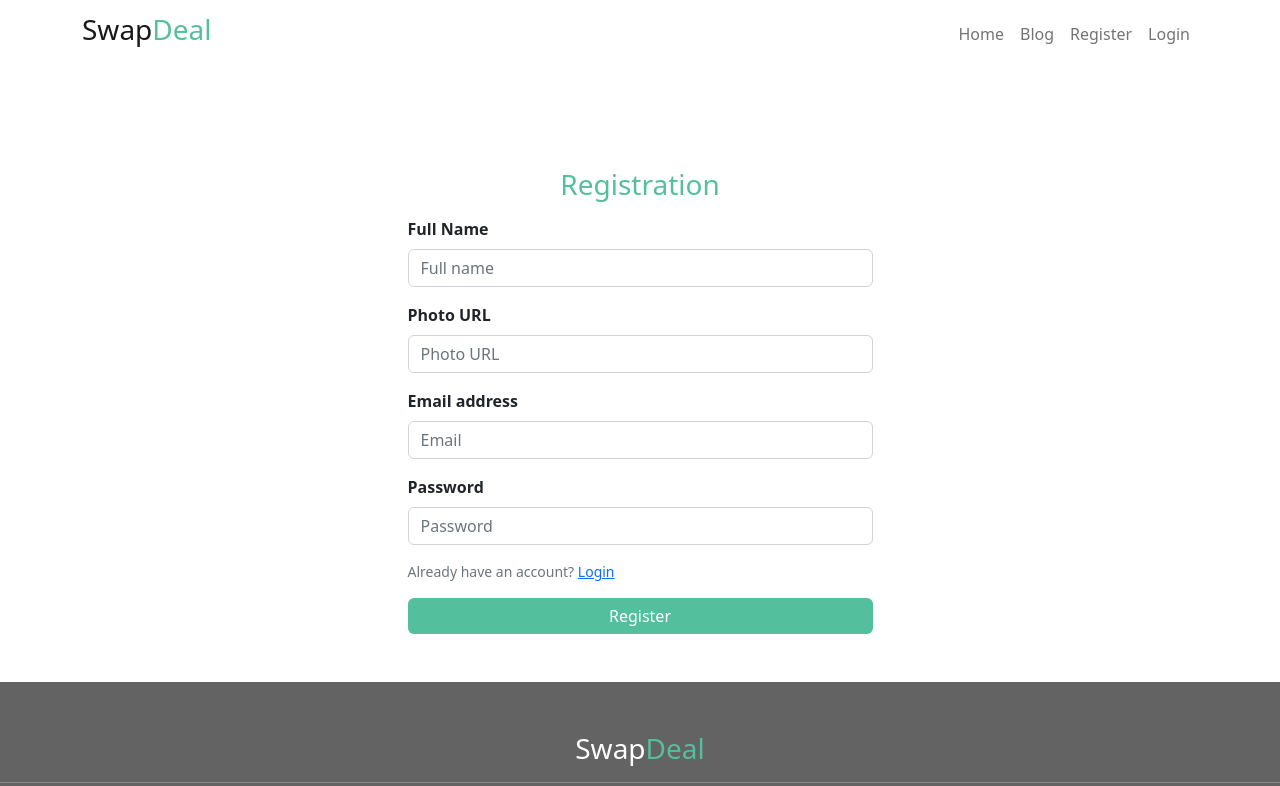
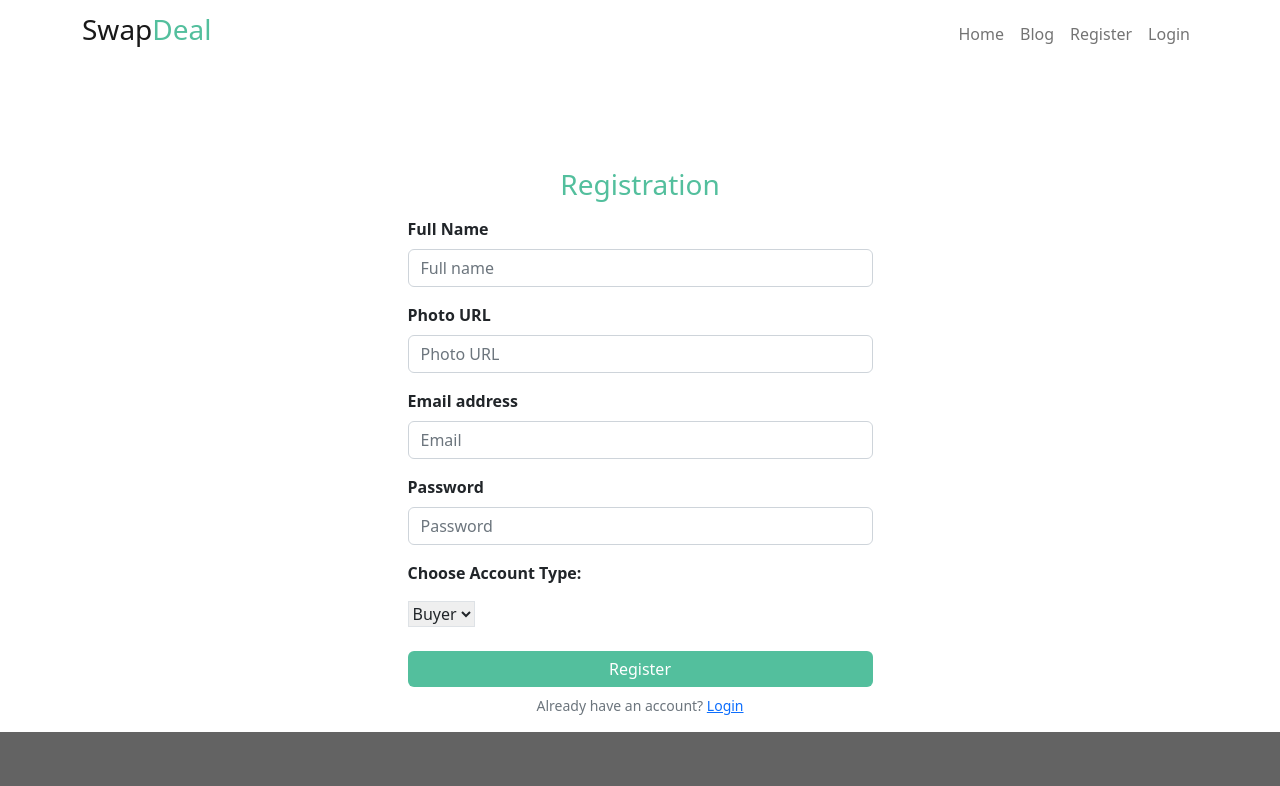
Before and after one commit to tasmia-rahman/swapdeal-client-side, a React (Create React App) app: page /register in a window 1280 px wide. Shown: the top 786 px of the page. Built offline with nearby package versions, Linux system fonts and the light colour scheme; no server answers.

Commit message:
save users done

```diff
--- a/src/pages/Login/Login/Login.js
+++ b/src/pages/Login/Login/Login.js
@@ -91,7 +91,7 @@ const Login = () => {
                     </div>
                 </Form>
                 <div className="d-flex justify-center mt-3 mb-5">
-                    <Button className="green-color w-1/2" onClick={handleGoogleSignIn} style={{ width: '500px' }} variant="success">
+                    <Button className="w-1/2 text-white" onClick={handleGoogleSignIn} style={{ width: '500px' }} variant="info">
                         Google
                     </Button>
                 </div>
--- a/src/pages/Login/Register/Register.js
+++ b/src/pages/Login/Register/Register.js
@@ -5,11 +5,12 @@ import Form from 'react-bootstrap/Form';
 import { Link } from 'react-router-dom';
 import { AuthContext } from '../../../contexts/AuthProvider/AuthProvider';
 import { Helmet } from 'react-helmet-async';
+import toast from 'react-hot-toast';
 
 const Register = () => {
     const { createUser, updateUserInfo, loading, setLoading } = useContext(AuthContext);
     const [error, setError] = useState('');
-    const [success, setSuccess] = useState(false);
+    const [role, setRole] = useState('buyer');
 
     const handleSubmit = (event) => {
         event.preventDefault();
@@ -24,30 +25,44 @@ const Register = () => {
         createUser(email, password)
             .then(result => {
                 const user = result.user;
+                console.log(user);
+                toast.success('Registered Successfully.');
                 form.reset();
-                setSuccess(true);
                 setLoading(false);
-                handleUpdateUserInfo(fullName, photoURL);
+
+                const profile = { displayName: fullName, photoURL: photoURL };
+                updateUserInfo(profile)
+                    .then(() => {
+                        saveUser(fullName, email, role);
+                    }).catch((error) => {
+                        console.log(error);
+                    });
             })
             .catch(error => setError(error.message))
 
     }
 
-    const handleUpdateUserInfo = (fullName, photoURL) => {
-        const profile = { displayName: fullName, photoURL: photoURL };
-        updateUserInfo(profile)
-            .then(() => {
-                // Profile updated!
-            }).catch((error) => {
-                // An error occurred
-            });
+    const saveUser = (name, email, role) => {
+        const user = { name, email, role };
+        fetch('http://localhost:5000/users', {
+            method: 'POST',
+            headers: {
+                'content-type': 'application/json'
+            },
+            body: JSON.stringify(user)
+        })
+            .then(res => res.json())
+            .then(data => {
+                // setCreatedUserEmail(email);
+            })
+            .catch(err => console.log(err))
     }
 
-    if (loading) {
-        return <div className='text-center my-5'>
-            <Spinner animation="border" />
-        </div>
-    }
+    // if (loading) {
+    //     return <div className='text-center my-5'>
+    //         <Spinner animation="border" />
+    //     </div>
+    // }
 
     return (
         <Container>
@@ -59,7 +74,7 @@ const Register = () => {
                 <Form onSubmit={handleSubmit}>
                     <Form.Group className="mb-3" controlId="formBasicEmail">
                         <Form.Label className='font-semibold'>Full Name</Form.Label>
-                        <Form.Control type="text" name="fullName" placeholder="Full name" />
+                        <Form.Control type="text" name="fullName" placeholder="Full name" required />
                     </Form.Group>
                     <Form.Group className="mb-3" controlId="formBasicEmail">
                         <Form.Label className='font-semibold'>Photo URL</Form.Label>
@@ -73,24 +88,26 @@ const Register = () => {
                         <Form.Label className='font-semibold'>Password</Form.Label>
                         <Form.Control type="password" name="password" placeholder="Password" required />
                     </Form.Group>
-                    <Form.Text className='d-block mb-3'>
-                        Already have an account? <Link to='/login'>Login</Link>
-                    </Form.Text>
-                    <Form.Text className='d-block mb-3 text-danger'>
+                    <div>
+                        <p className='font-semibold'>Choose Account Type:</p>
+                        <select defaultValue={role} onChange={(event) => setRole(event.target.value)} className='border'>
+                            <option value="buyer">Buyer</option>
+                            <option value="seller">Seller</option>
+                        </select>
+                    </div>
+                    <Form.Text className='d-block my-3 text-danger'>
                         {error}
                     </Form.Text>
-                    <div className="d-flex justify-center mb-5">
+                    <div className="d-flex justify-center mt-4 mb-2">
                         <Button className="green-color w-1/2" type="submit" style={{ width: '500px' }}>
                             Register
                         </Button>
                     </div>
+                    <Form.Text className='d-block mb-3 text-center'>
+                        Already have an account? <Link to='/login'>Login</Link>
+                    </Form.Text>
                 </Form>
             </div>
-            <h3 className='d-block m-3 green-color text-center'>
-                {
-                    success ? 'Registered successfully !!!' : ''
-                }
-            </h3>
         </Container>
     );
 };
```
